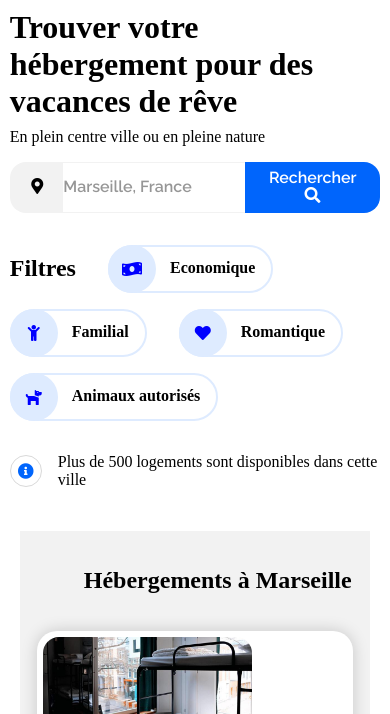
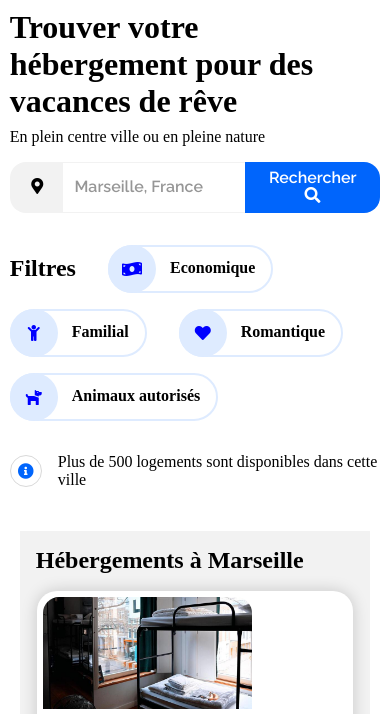
Before and after one commit to MomoD92/Reservia, a plain HTML site: page index.html in a window 390 px wide. Shown: the part 107-821 px from the top of the page. Drawn offline with Linux system fonts and the light colour scheme.

Commit message:
Update style.css

```diff
--- a/css/style.css
+++ b/css/style.css
@@ -494,6 +494,9 @@ a {
     .marseilleRooms {
         width: auto;
     }
+    .marseilleRoomsHeader {
+        margin: 0;
+    }
     .activityCarteFigcaptionTitle {
         text-align: center;
     }
@@ -564,7 +567,10 @@ a {
         flex-direction: column;
     }
     .searchFormInput {
-        padding: 0;
+        padding: 0 0.7rem;
+    }
+    .marseilleRoomsHeader {
+        margin: 0;
     }
 }
 
```
